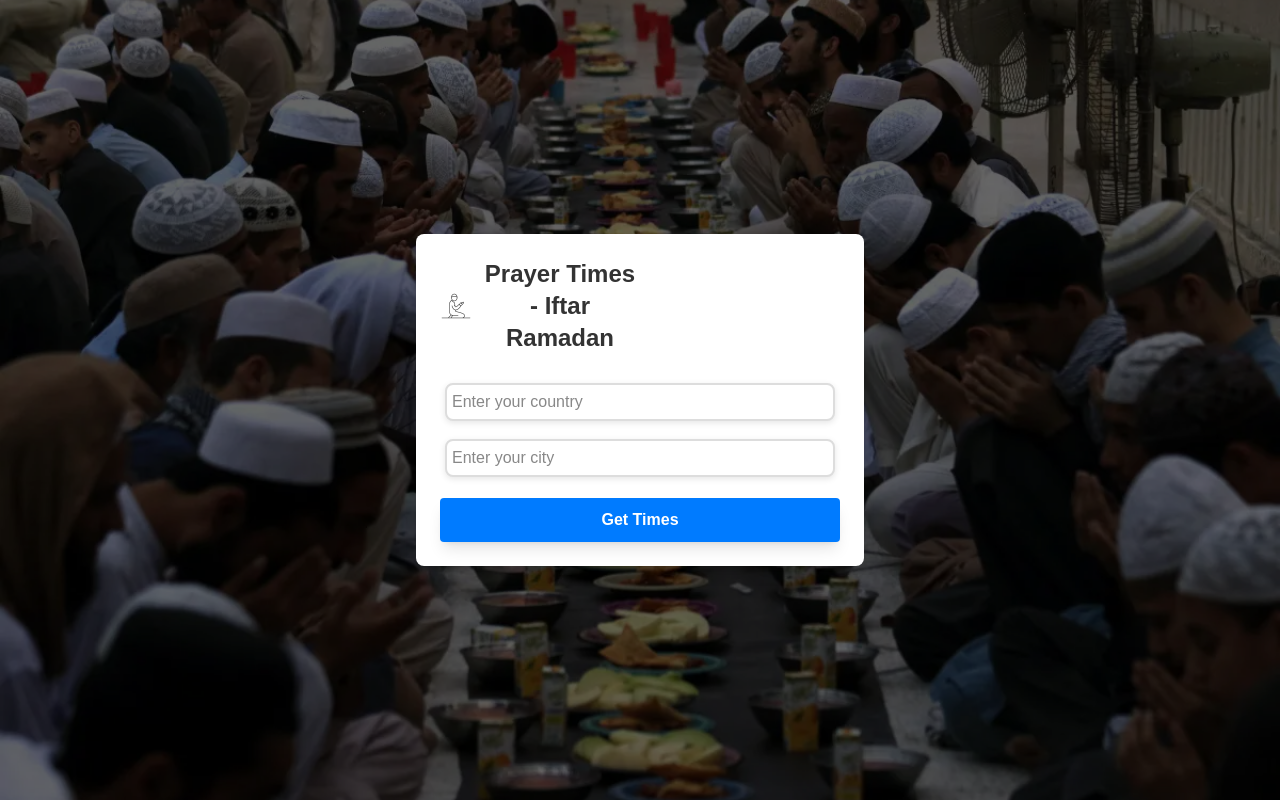
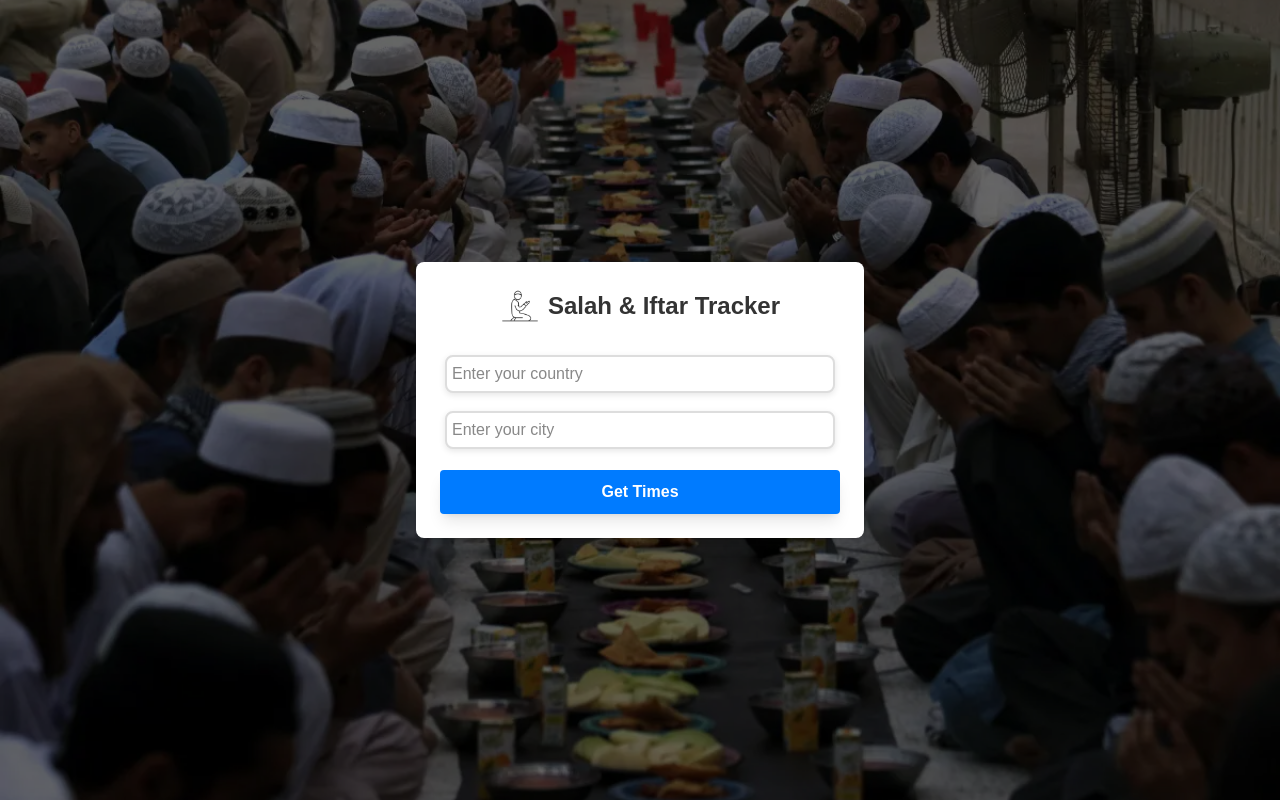
Before and after one commit to Asam237/prayer-times, a browser extension: page frontend-v1/index.html in a window 1280 px wide. Drawn offline with nearby package versions, Linux system fonts and the light colour scheme; no server answers.

Commit message:
update name

```diff
--- a/frontend-v1/index.html
+++ b/frontend-v1/index.html
@@ -94,10 +94,10 @@
     <div class="absolute inset-0 bg-black opacity-60"></div>
     <div class="bg-white rounded-lg shadow-lg p-6 w-full max-w-md z-10">
       <h1
-        class="text-2xl font-bold text-center mb-6 flex items-center justify-center gap-2"
+        class="text-2xl font-bold text-center mb-6 flex items-center justify-center gap-2 mx-auto w-11/12"
       >
-        <img src="images/logo.png" alt="Icon" class="w-8 h-8 inline-block" />
-        Prayer Times - Iftar Ramadan
+        <img src="images/logo.png" alt="Icon" class="w-10 h-10 inline-block" />
+        Salah & Iftar Tracker
       </h1>
       <div class="space-y-4">
         <div class="flex flex-col gap-2">
```
